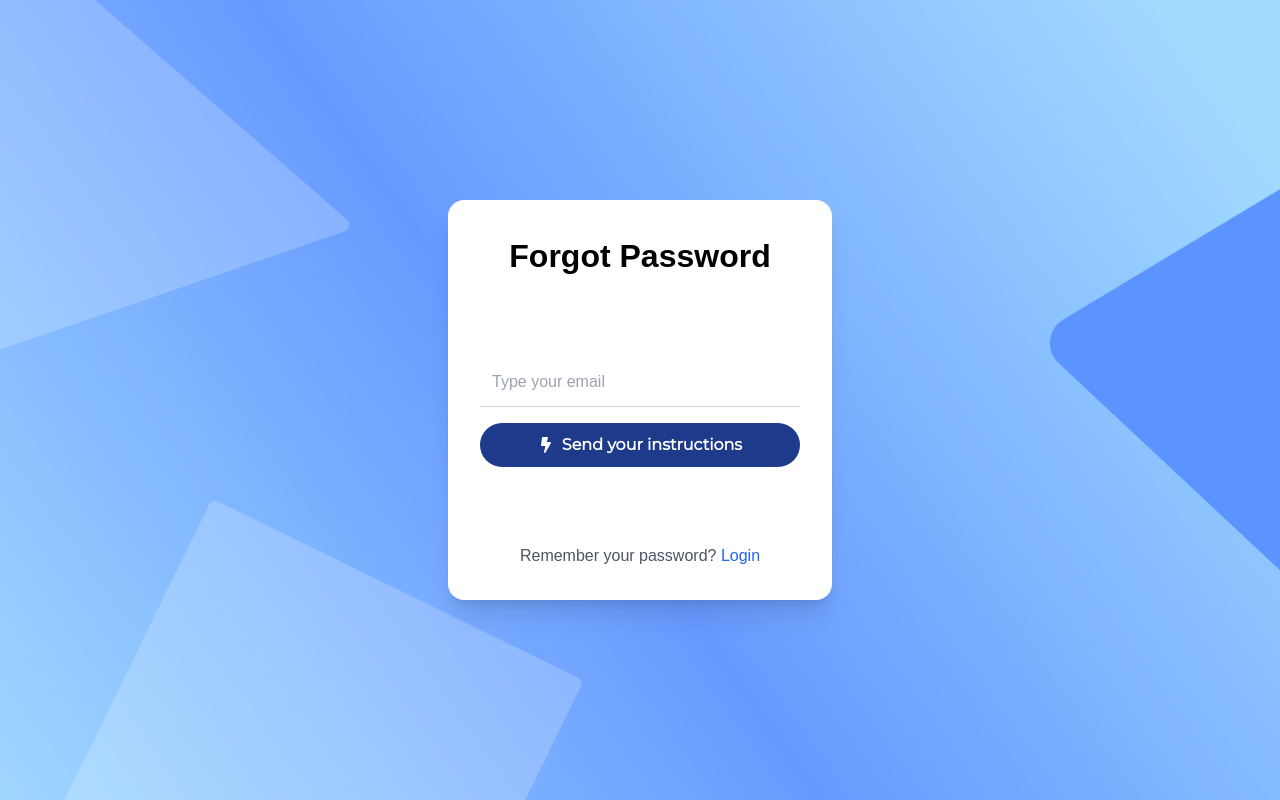
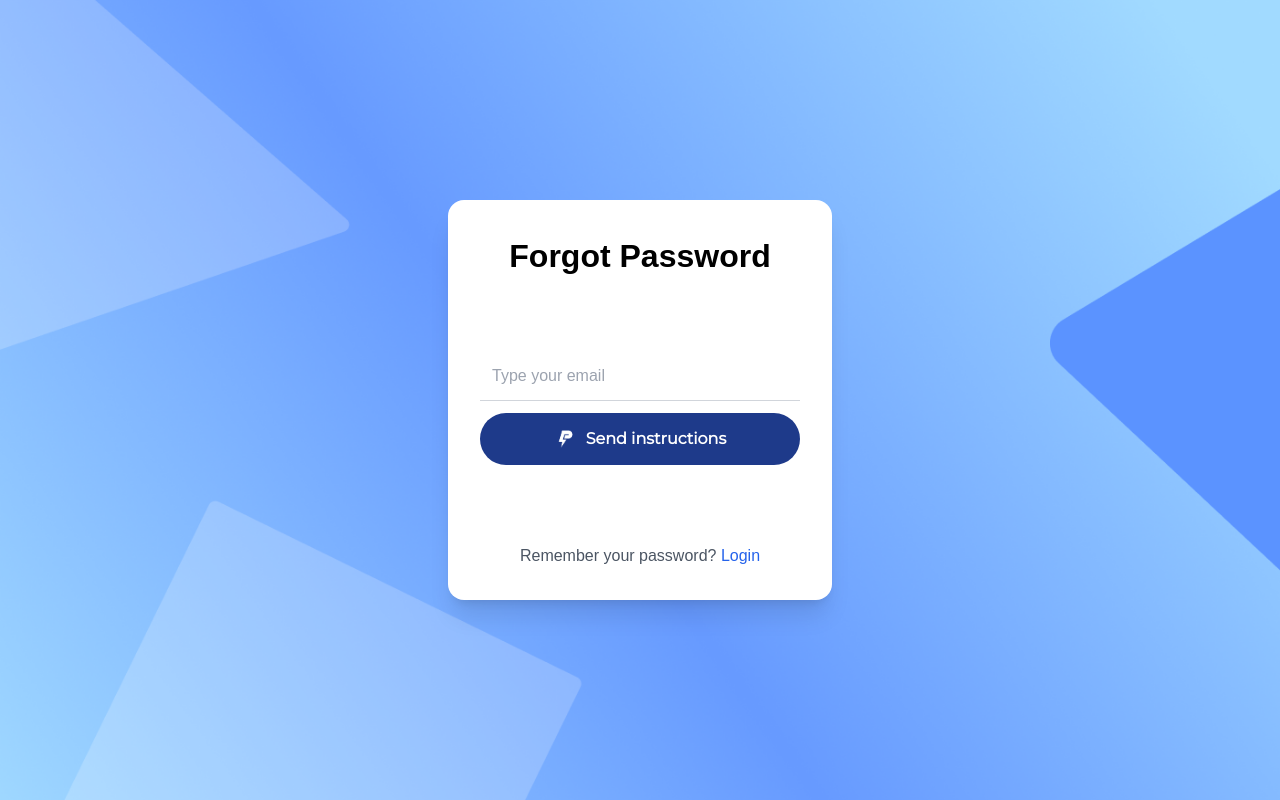
Before and after one commit to HanineBgr/SafyPower, a Next.js app: page /ForgotPassword in a window 1280 px wide. Built offline with nearby package versions, Linux system fonts and the light colour scheme; a web font is replaced by a local one.

Commit message:
improving the design

```diff
--- a/src/views/auth/forgotPassword.tsx
+++ b/src/views/auth/forgotPassword.tsx
@@ -1,8 +1,7 @@
 "use client";
 
 import React, { useState } from "react";
-import { FaBolt } from "react-icons/fa"; // Import only necessary icons
-import Link from "next/link"; // Import Link for navigation
+import Link from "next/link";
 import "@fontsource/baloo-chettan-2";
 import "@fontsource/montserrat";
 
@@ -29,9 +28,9 @@ const ForgotPasswordForm: React.FC = () => {
       className="flex justify-center items-center min-h-screen bg-cover bg-center"
       style={{ backgroundImage: "url('/assets/background/bg.png')" }}
     >
-      <div className="bg-white p-8 rounded-2xl shadow-xl w-96 h-[400px] flex flex-col justify-between pt-8"> {/* Reduced padding-top */}
+      <div className="bg-white p-8 rounded-2xl shadow-xl w-96 h-[400px] flex flex-col justify-between pt-8">
         <h2
-          className="text-[32px] font-bold text-black text-center mb-4"
+          className="text-[32px] font-bold text-black text-center mb-2"  // Reduced margin bottom here
           style={{ fontFamily: "'Baloo Chettan 2', sans-serif" }}
         >
           Forgot Password
@@ -39,7 +38,7 @@ const ForgotPasswordForm: React.FC = () => {
 
         <form onSubmit={handleSubmit}>
           {/* Email input field */}
-          <div className="mb-4">
+          <div className="mb-3">  {/* Reduced margin bottom here */}
             <input
               type="email"
               placeholder="Type your email"
@@ -53,10 +52,15 @@ const ForgotPasswordForm: React.FC = () => {
           {/* Submit button */}
           <button
             type="submit"
-            className="w-full flex items-center justify-center bg-blue-900 text-white py-2 px-4 rounded-full text-lg font-semibold hover:bg-blue-800 transition mt-auto"
+            className="w-full flex items-center justify-center bg-blue-900 text-white py-3 rounded-full text-lg font-semibold hover:bg-blue-800 transition"
             style={{ fontFamily: "'Montserrat', sans-serif", fontSize: "16px", fontWeight: 600 }}
           >
-            <FaBolt className="mr-2" /> Send your instructions
+            <img
+              src="/assets/logos/logosite.png"
+              alt="Logo"
+              className="mr-2 w-6 h-6"
+            />
+            Send instructions
           </button>
         </form>
 
--- a/src/views/auth/login.tsx
+++ b/src/views/auth/login.tsx
@@ -92,12 +92,17 @@ const LoginForm: React.FC = () => {
           </div>
 
           <button
-            type="submit"
-            className="w-full flex items-center justify-center bg-blue-900 text-white py-3 rounded-full text-lg font-semibold hover:bg-blue-800 transition"
-            style={{ fontFamily: "'Montserrat', sans-serif", fontSize: "16px", fontWeight: 600 }}
-          >
-            <FaBolt className="mr-2" /> Login
-          </button>
+  type="submit"
+  className="w-full flex items-center justify-center bg-blue-900 text-white py-3 rounded-full text-lg font-semibold hover:bg-blue-800 transition"
+  style={{ fontFamily: "'Montserrat', sans-serif", fontSize: "16px", fontWeight: 600 }}
+>
+   <img
+    src="/assets/logos/logosite.png"
+    alt="Logo"
+    className="mr-2 w-6 h-6"
+  />
+   Login
+    </button>
         </form>
 
         <p className="text-center mt-4 text-gray-600">
--- a/src/views/auth/signUp.tsx
+++ b/src/views/auth/signUp.tsx
@@ -144,12 +144,18 @@ const SignUpForm: React.FC = () => {
           </div>
 
           <button
-            type="submit"
-            className="w-full flex items-center justify-center bg-blue-900 text-white py-3 rounded-full text-lg font-semibold hover:bg-blue-800 transition"
-            style={{ fontFamily: "'Montserrat', sans-serif", fontSize: "16px", fontWeight: 600 }}
-          >
-            <FaBolt className="mr-2" /> Sign Up
-          </button>
+        type="submit"
+        className="w-full flex items-center justify-center bg-blue-900 text-white py-3 rounded-full text-lg font-semibold hover:bg-blue-800 transition"
+        style={{ fontFamily: "'Montserrat', sans-serif", fontSize: "16px", fontWeight: 600 }}
+         >
+        <img
+        src="/assets/logos/logosite.png"
+    alt="Logo"
+    className="mr-2 w-6 h-6"
+  />
+  Sign Up
+</button>
+
         </form>
 
         <p className="text-center mt-4 text-gray-600">
```
Also changed, not shown: public/assets/logos/logosite.png (added).
